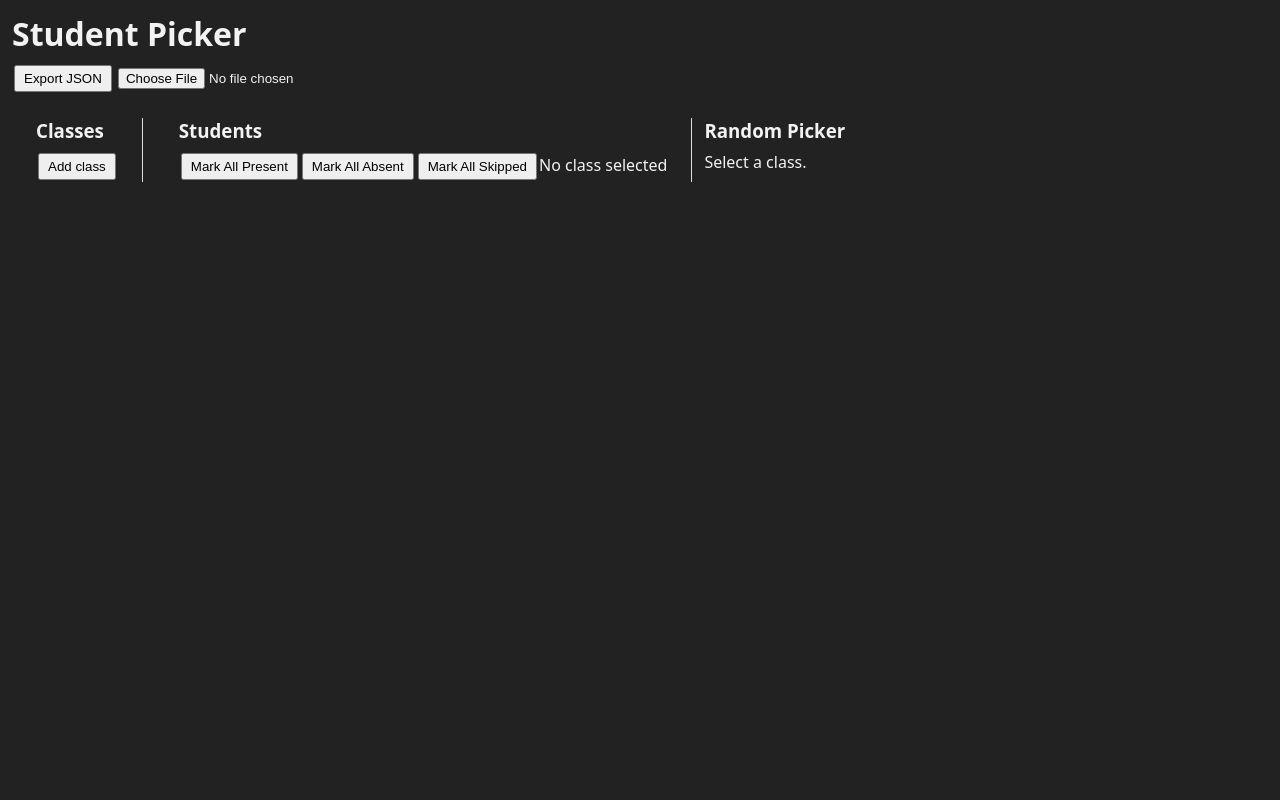
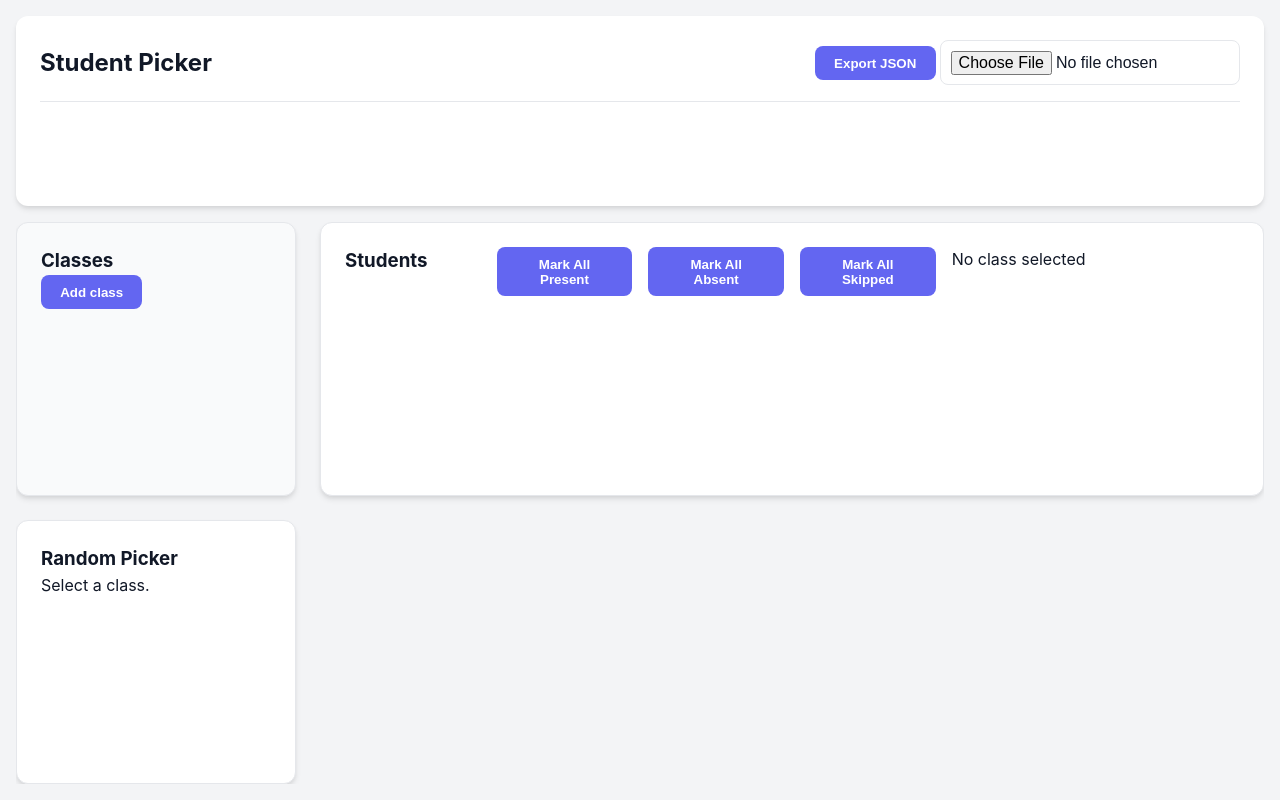
Before and after one commit to bugracdnc/student-picker, a website built with Vite: page index.html in a window 1280 px wide. Built offline with nearby package versions, Linux system fonts and the light colour scheme.

Commit message:
Updated style with inputs from Gemini

```diff
--- a/src/styles.css
+++ b/src/styles.css
@@ -1,79 +1,193 @@
-body {
-  font-family: system-ui, -apple-system, "Segoe UI", Roboto, "Helvetica Neue",
-    Arial;
-  margin: 0;
-  color: #f2f2f2;
-  background-color: #222;
+/* src/styles.css */
+
+/* --- 1. Variables & Theme --- */
+:root {
+  --primary: #6366f1;       /* Indigo for main actions */
+  --primary-hover: #4f46e5;
+  --bg-app: #f3f4f6;        /* Light gray background */
+  --surface: #ffffff;       /* White cards */
+  --text-main: #111827;
+  --text-muted: #6b7280;
+  --border: #e5e7eb;
+  --radius: 12px;
+  --shadow: 0 4px 6px -1px rgba(0, 0, 0, 0.1), 0 2px 4px -1px rgba(0, 0, 0, 0.06);
 }
 
-button {
-  margin: 2px;
-  padding: 4px 8px;
-}
-
-h1,
-h3,
-h4 {
-  margin: 0 0 8px 0;
-}
-
-ul {
+/* --- 2. Global Reset --- */
+* {
+  box-sizing: border-box;
   margin: 0;
   padding: 0;
 }
 
+body {
+  font-family: 'Inter', system-ui, -apple-system, sans-serif;
+  background-color: var(--bg-app);
+  color: var(--text-main);
+  line-height: 1.5;
+  height: 100vh;
+  display: flex;
+  flex-direction: column;
+}
+
+/* --- 3. App Layout --- */
+#app {
+  display: flex;
+  flex-direction: column;
+  height: 100%;
+  max-width: 1400px;
+  margin: 0 auto;
+  width: 100%;
+  padding: 1rem;
+  gap: 1rem;
+}
+
+/* --- 4. Header Section --- */
 #header {
-  padding: 12px;
-  background-color: #222;
+  background: var(--surface);
+  border-radius: var(--radius);
+  box-shadow: var(--shadow);
+  padding: 1.5rem;
   display: flex;
-  align-items: center;
+  flex-direction: column;
+  gap: 1rem;
 }
 
 .header-container {
-  width: 45%;
+  display: flex;
+  justify-content: space-between;
+  align-items: center;
+  border-bottom: 1px solid var(--border);
+  padding-bottom: 1rem;
 }
 
-.label-container {
-  text-align: center;
-  width: 300px;
-  position: absolute;
-  left: 50%;
-  margin-left: -150px;
+h1 {
+  font-size: 1.5rem;
+  font-weight: 700;
+  color: var(--text-main);
+  display: flex;
+  align-items: center;
+  gap: 0.5rem;
 }
 
-#mainTag {
+/* The "Winner" Display Area */
+.label-container {
   display: flex;
-  gap: 12px;
-  padding: 12px;
+  justify-content: center;
+  align-items: center;
+  min-height: 4rem; /* Keeps space reserved so layout doesn't jump */
 }
 
-#classesPanel {
-  width: auto;
-  border-right: 1px solid #ddd;
-  padding: 0 24px;
+#picked-student {
+  font-size: 2.5rem;
+  font-weight: 800;
+  color: var(--primary);
+  text-align: center;
+  /* Animation for when text changes */
+  transition: all 0.3s ease;
+  text-shadow: 0 2px 10px rgba(99, 102, 241, 0.2);
 }
 
-#studentsPanel {
-  width: auto;
-  border-right: 1px solid #ddd;
-  padding: 0 24px;
+/* --- 5. Main Dashboard Grid --- */
+#mainTag {
+  display: grid;
+  grid-template-columns: 280px 1fr; /* Sidebar | Content */
+  gap: 1.5rem;
+  flex: 1; /* Fills remaining height */
+  overflow: hidden; /* Prevents double scrollbars */
 }
 
-#mainPanel {
-  flex: 1;
+/* Mobile Layout: Stack everything */
+@media (max-width: 768px) {
+  #mainTag {
+    grid-template-columns: 1fr;
+    overflow-y: auto;
+  }
 }
 
-.student-row {
-  display: flex;
-  align-items: center;
-  gap: 10px; /* space between buttons/text */
-  margin-bottom: 2px;
-  background-color: #222;
-  padding: 2px;
+/* --- 6. Panel Styling --- */
+section {
+  background: var(--surface);
+  border-radius: var(--radius);
+  box-shadow: var(--shadow);
+  padding: 1.5rem;
+  border: 1px solid var(--border);
+  overflow-y: auto; /* Scrollable content inside panels */
 }
 
-.student-name {
-  font-weight: bold;
-  width: 250px; /* fixed width so all names align */
-  text-align: left;
+/* Sidebar (Classes List) */
+#classesPanel {
+  background-color: #f9fafb; /* Slightly darker to distinguish sidebar */
 }
+
+/* Main Area (Students Grid) */
+#studentsPanel {
+  display: grid;
+  grid-template-columns: repeat(auto-fill, minmax(120px, 1fr));
+  gap: 1rem;
+  align-content: start;
+}
+
+/* --- 7. Component Styling (Buttons & Inputs) --- */
+/* Since your inner HTML is generated by JS, these generic styles will fix them automatically */
+
+button {
+  background-color: var(--primary);
+  color: white;
+  border: none;
+  padding: 0.6rem 1.2rem;
+  border-radius: 8px;
+  font-weight: 600;
+  cursor: pointer;
+  transition: background 0.2s, transform 0.1s;
+}
+
+button:hover {
+  background-color: var(--primary-hover);
+}
+
+button:active {
+  transform: scale(0.98);
+}
+
+/* Secondary/Ghost buttons (if you have them) */
+button.secondary {
+  background-color: transparent;
+  color: var(--text-muted);
+  border: 1px solid var(--border);
+}
+
+input, select {
+  padding: 0.6rem;
+  border: 1px solid var(--border);
+  border-radius: 8px;
+  font-size: 1rem;
+  width: 100%;
+  max-width: 300px;
+}
+
+input:focus {
+  outline: 2px solid var(--primary);
+  border-color: transparent;
+}
+
+/* List Items (if you use ul/li for classes) */
+ul {
+  list-style: none;
+  padding: 0;
+}
+
+li {
+  padding: 0.75rem;
+  margin-bottom: 0.5rem;
+  border-radius: 8px;
+  cursor: pointer;
+  transition: background 0.2s;
+  color: var(--text-main);
+}
+
+li:hover {
+  background-color: #e0e7ff; /* Light Indigo */
+  color: var(--primary);
+  font-weight: 500;
+}
```
